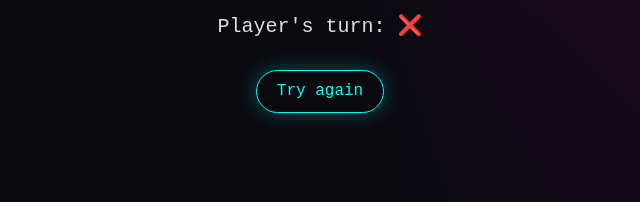
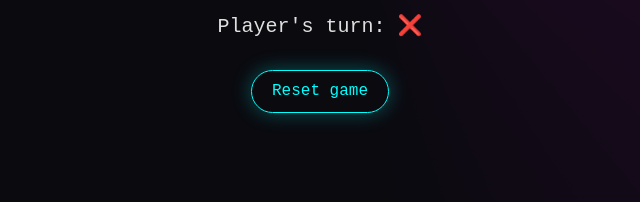
Before and after one commit to KenDevel0per/Tic-Tac-Toe-Game, a plain HTML site: page index.html in a window 1280 px wide. Shown: the part 596-798 px from the top of the page, 320-960 px from the left. Drawn offline with Linux system fonts and the light colour scheme.

Commit message:
Update index.html

```diff
--- a/index.html
+++ b/index.html
@@ -11,7 +11,7 @@
         <div class="wrap">
         <div class="board" id="board"></div>
         <div id="message"></div>
-        <button id="restart" class="btn btn-primary">Try again</button>
+        <button id="restart" class="btn btn-primary">Reset game</button>
         <script src="script.js"></script>
     </body>
 </html>
```
